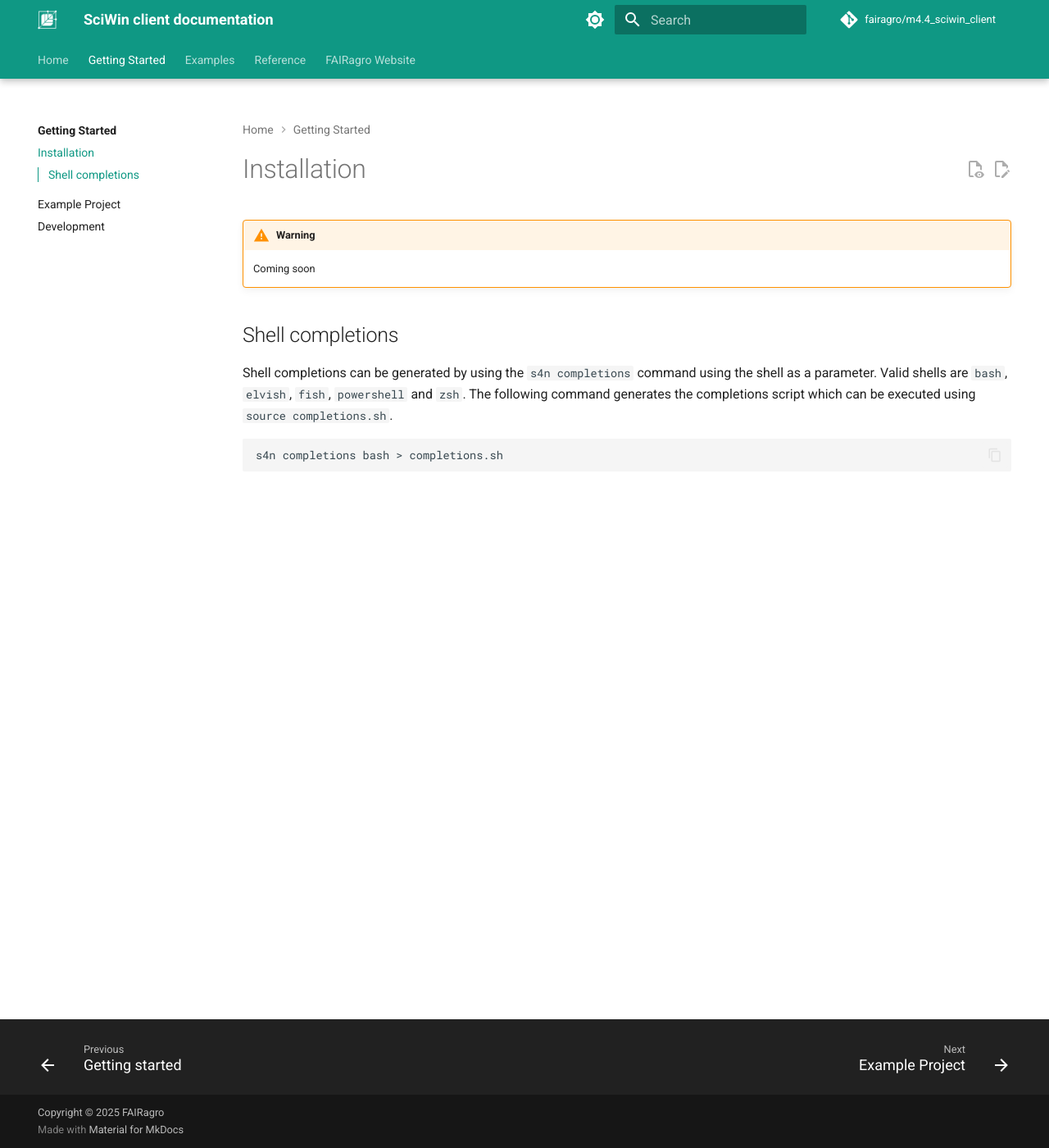
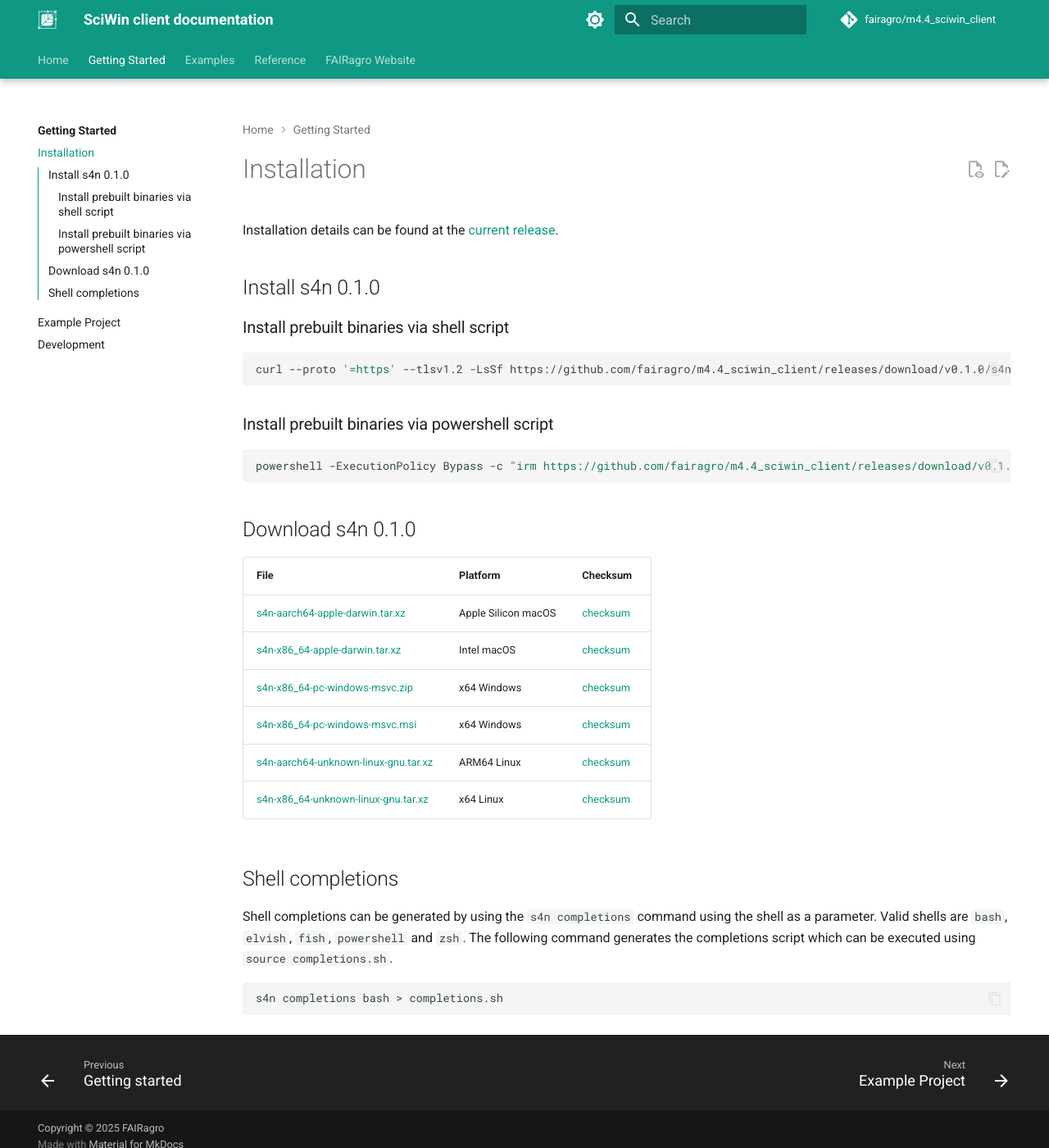
Before and after one commit to fairagro/m4.4_sciwin_client, an MkDocs documentation site: the page built from docs/getting-started/installation.md, in a window 1280 px wide and 1400 px high. Shown: the whole window at 82% size. Built offline with MkDocs 1.6.1 and Material for MkDocs 9.7.7, drawn with Linux system fonts in a browser that asks for light colours; comment, search, counter and statistics services are not loaded.

Commit message:
add installation info

````diff
--- a/docs/getting-started/installation.md
+++ b/docs/getting-started/installation.md
@@ -1,6 +1,33 @@
 # Installation
-!!! warning
-    Coming soon
+Installation details can be found at the [current release](https://github.com/fairagro/m4.4_sciwin_client/releases/latest).
+
+## Install s4n 0.1.0
+
+### Install prebuilt binaries via shell script
+
+```sh
+curl --proto '=https' --tlsv1.2 -LsSf https://github.com/fairagro/m4.4_sciwin_client/releases/download/v0.1.0/s4n-installer.sh | sh
+```
+
+### Install prebuilt binaries via powershell script
+
+```sh
+powershell -ExecutionPolicy Bypass -c "irm https://github.com/fairagro/m4.4_sciwin_client/releases/download/v0.1.0/s4n-installer.ps1 | iex"
+```
+
+## Download s4n 0.1.0
+
+|  File  | Platform | Checksum |
+|--------|----------|----------|
+| [s4n-aarch64-apple-darwin.tar.xz](https://github.com/fairagro/m4.4_sciwin_client/releases/download/v0.1.0/s4n-aarch64-apple-darwin.tar.xz) | Apple Silicon macOS | [checksum](https://github.com/fairagro/m4.4_sciwin_client/releases/download/v0.1.0/s4n-aarch64-apple-darwin.tar.xz.sha256) |
+| [s4n-x86_64-apple-darwin.tar.xz](https://github.com/fairagro/m4.4_sciwin_client/releases/download/v0.1.0/s4n-x86_64-apple-darwin.tar.xz) | Intel macOS | [checksum](https://github.com/fairagro/m4.4_sciwin_client/releases/download/v0.1.0/s4n-x86_64-apple-darwin.tar.xz.sha256) |
+| [s4n-x86_64-pc-windows-msvc.zip](https://github.com/fairagro/m4.4_sciwin_client/releases/download/v0.1.0/s4n-x86_64-pc-windows-msvc.zip) | x64 Windows | [checksum](https://github.com/fairagro/m4.4_sciwin_client/releases/download/v0.1.0/s4n-x86_64-pc-windows-msvc.zip.sha256) |
+| [s4n-x86_64-pc-windows-msvc.msi](https://github.com/fairagro/m4.4_sciwin_client/releases/download/v0.1.0/s4n-x86_64-pc-windows-msvc.msi) | x64 Windows | [checksum](https://github.com/fairagro/m4.4_sciwin_client/releases/download/v0.1.0/s4n-x86_64-pc-windows-msvc.msi.sha256) |
+| [s4n-aarch64-unknown-linux-gnu.tar.xz](https://github.com/fairagro/m4.4_sciwin_client/releases/download/v0.1.0/s4n-aarch64-unknown-linux-gnu.tar.xz) | ARM64 Linux | [checksum](https://github.com/fairagro/m4.4_sciwin_client/releases/download/v0.1.0/s4n-aarch64-unknown-linux-gnu.tar.xz.sha256) |
+| [s4n-x86_64-unknown-linux-gnu.tar.xz](https://github.com/fairagro/m4.4_sciwin_client/releases/download/v0.1.0/s4n-x86_64-unknown-linux-gnu.tar.xz) | x64 Linux | [checksum](https://github.com/fairagro/m4.4_sciwin_client/releases/download/v0.1.0/s4n-x86_64-unknown-linux-gnu.tar.xz.sha256) |
+
+
+
 
 ## Shell completions
 Shell completions can be generated by using the `s4n completions` command using the shell as a parameter. Valid shells are `bash`, `elvish`, `fish`, `powershell` and `zsh`.
````
